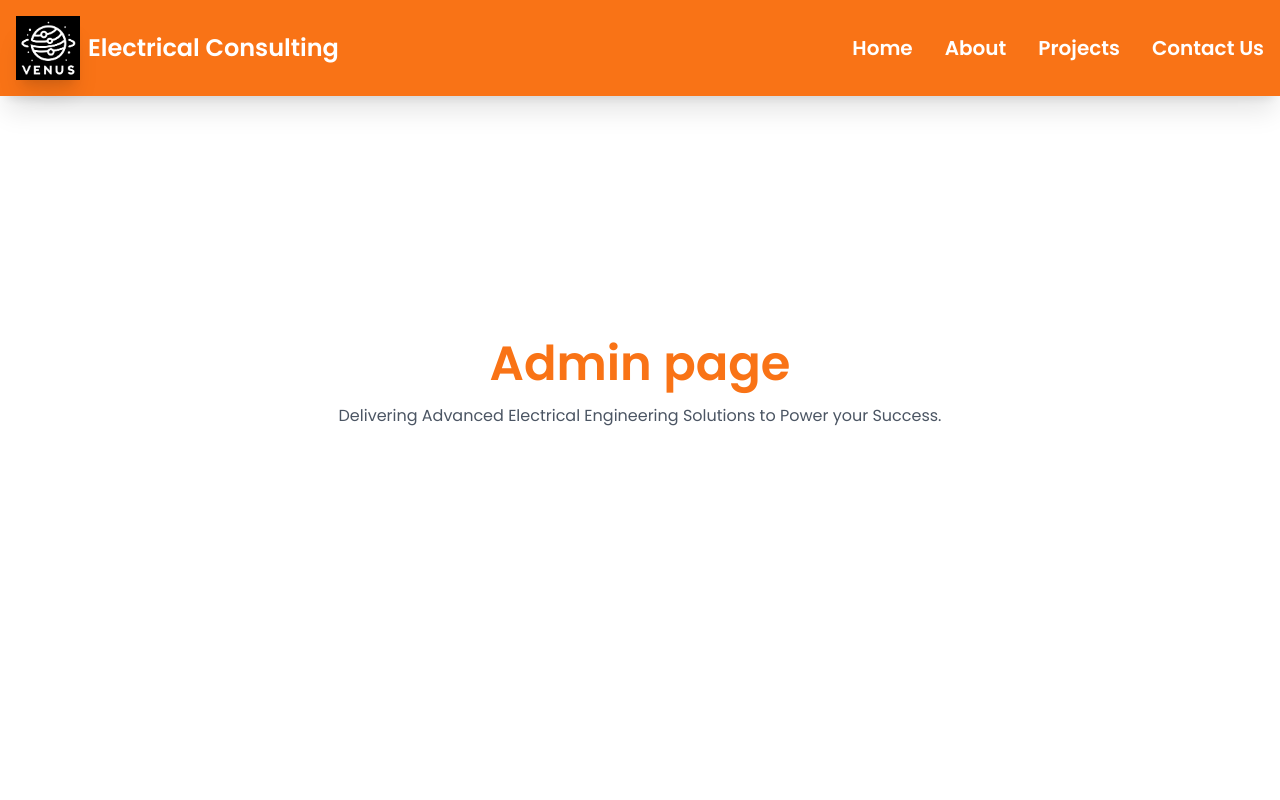
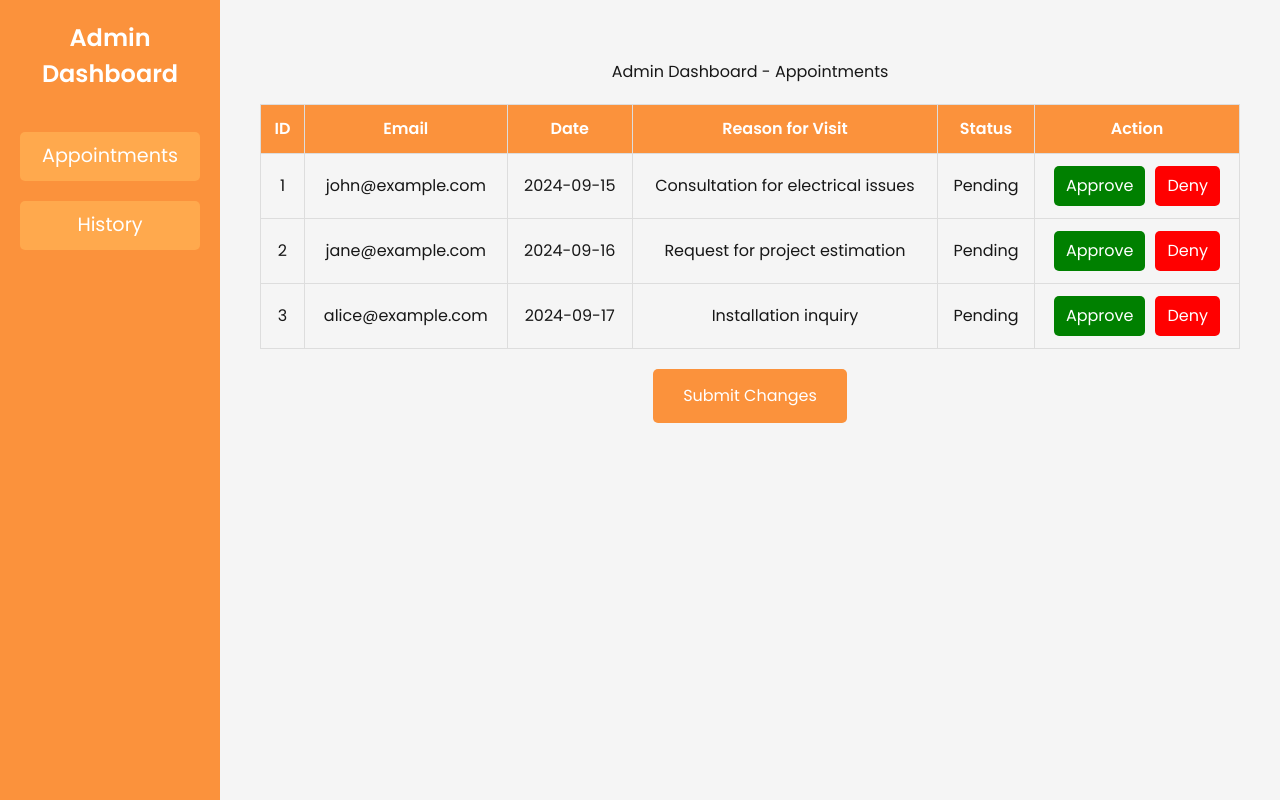
Before and after one commit to noorverma/venus-consulting, a Next.js app: page /Admin in a window 1280 px wide. Built offline with nearby package versions, Linux system fonts and the light colour scheme.

Commit message:
admin-page

```diff
--- a/app/Admin/page.js
+++ b/app/Admin/page.js
@@ -1,21 +1,136 @@
-'use client'
-import Navbar from "../components/navbar";
+// app/admin/page.js
 
-const AdminPage = () => {
+"use client"; // Enabling Client-side rendering
+import React, { useState } from 'react';
+import { useRouter } from 'next/navigation';
+import AdminNavbar from '../components/AdminNavbar';
+
+const AdminDashboard = () => {
+  const router = useRouter(); // For navigation to the history page
+
+  // Sample data for appointments
+  const [appointments, setAppointments] = useState([
+    { id: 1, email: 'john@example.com', date: '2024-09-15', reason: 'Consultation for electrical issues', status: 'Pending' },
+    { id: 2, email: 'jane@example.com', date: '2024-09-16', reason: 'Request for project estimation', status: 'Pending' },
+    { id: 3, email: 'alice@example.com', date: '2024-09-17', reason: 'Installation inquiry', status: 'Pending' },
+  ]);
+
+  // Handle approve/deny actions
+  const handleAction = (id, action) => {
+    setAppointments((prevAppointments) =>
+      prevAppointments.map((appointment) =>
+        appointment.id === id ? { ...appointment, status: action } : appointment
+      )
+    );
+  };
+
+  // Handle submit changes button click
+  const handleSubmit = () => {
+    router.push('/history'); // Navigate to history page
+  };
+
   return (
-    <div>
-      <Navbar />
-      <header className="flex items-center justify-center h-screen bg-white">
-        <div className="text-center">
-          <h1 className="text-5xl font-bold text-orange-500 mb-4">Admin page</h1>
-          <p className="text-gray-600 mb-8">Delivering Advanced Electrical Engineering Solutions to Power your Success.</p>
-          <div className="flex justify-center space-x-4">
+    <div style={{ display: 'flex', height: '100vh' }}>
+      {/* Sidebar Navigation */}
+      <AdminNavbar />
 
-          </div>
+      {/* Main Content */}
+      <div style={mainContentStyle}>
+        <h1 style={{ textAlign: 'center', margin: '20px 0' }}>Admin Dashboard - Appointments</h1>
+
+        {/* Appointments Table */}
+        <table style={tableStyle}>
+          <thead>
+            <tr style={{ backgroundColor: '#f9f9f9' }}>
+              <th style={tableHeaderStyle}>ID</th>
+              <th style={tableHeaderStyle}>Email</th>
+              <th style={tableHeaderStyle}>Date</th>
+              <th style={tableHeaderStyle}>Reason for Visit</th>
+              <th style={tableHeaderStyle}>Status</th>
+              <th style={tableHeaderStyle}>Action</th>
+            </tr>
+          </thead>
+          <tbody>
+            {appointments.map((appointment) => (
+              <tr key={appointment.id}>
+                <td style={tableCellStyle}>{appointment.id}</td>
+                <td style={tableCellStyle}>{appointment.email}</td>
+                <td style={tableCellStyle}>{appointment.date}</td>
+                <td style={tableCellStyle}>{appointment.reason}</td>
+                <td style={tableCellStyle}>{appointment.status}</td>
+                <td style={tableCellStyle}>
+                  <button style={approveButtonStyle} onClick={() => handleAction(appointment.id, 'Approved')}>Approve</button>
+                  <button style={denyButtonStyle} onClick={() => handleAction(appointment.id, 'Denied')}>Deny</button>
+                </td>
+              </tr>
+            ))}
+          </tbody>
+        </table>
+
+        {/* Submit Button */}
+        <div style={{ textAlign: 'center', margin: '20px' }}>
+          <button style={submitButtonStyle} onClick={handleSubmit}>Submit Changes</button>
         </div>
-      </header>
+      </div>
     </div>
   );
 };
 
-export default AdminPage;
+// Styles
+const mainContentStyle = {
+  flexGrow: 1,
+  padding: '40px',
+  backgroundColor: '#f5f5f5',
+};
+
+const tableStyle = {
+  width: '100%',
+  borderCollapse: 'collapse',
+  marginTop: '20px',
+};
+
+const tableHeaderStyle = {
+  padding: '12px',
+  border: '1px solid #ddd',
+  backgroundColor: '#FB923C',
+  textAlign: 'center',
+  color: '#fff',
+  fontWeight: 'bold',
+};
+
+const tableCellStyle = {
+  padding: '12px',
+  border: '1px solid #ddd',
+  textAlign: 'center',
+};
+
+const approveButtonStyle = {
+  padding: '8px 12px',
+  backgroundColor: 'green',
+  color: '#fff',
+  border: 'none',
+  borderRadius: '5px',
+  cursor: 'pointer',
+  marginRight: '10px',
+};
+
+const denyButtonStyle = {
+  padding: '8px 12px',
+  backgroundColor: 'red',
+  color: '#fff',
+  border: 'none',
+  borderRadius: '5px',
+  cursor: 'pointer',
+};
+
+const submitButtonStyle = {
+  padding: '15px 30px',
+  backgroundColor: '#FB923C',
+  color: '#fff',
+  fontSize: '16px',
+  border: 'none',
+  borderRadius: '5px',
+  cursor: 'pointer',
+};
+
+export default AdminDashboard;
--- /dev/null
+++ b/app/components/AdminNavbar.js
@@ -0,0 +1,48 @@
+// app/components/AdminNavbar.js
+
+import React from 'react';
+import { useRouter } from 'next/navigation';
+
+const AdminNavbar = () => {
+  const router = useRouter();
+
+  return (
+    <nav style={navbarStyle}>
+      <div style={sidebarHeaderStyle}>Admin Dashboard</div>
+      <div style={linkStyle} onClick={() => router.push('/admin')}>Appointments</div>
+      <div style={linkStyle} onClick={() => router.push('/history')}>History</div>
+    </nav>
+  );
+};
+
+// CSS styles in JS
+const navbarStyle = {
+  width: '220px',
+  height: '100vh',
+  backgroundColor: '#FB923C',
+  color: '#fff',
+  display: 'flex',
+  flexDirection: 'column',
+  padding: '20px',
+  boxShadow: '2px 0 5px rgba(0, 0, 0, 0.1)',
+};
+
+const sidebarHeaderStyle = {
+  fontSize: '1.5rem',
+  fontWeight: 'bold',
+  marginBottom: '30px',
+  textAlign: 'center',
+};
+
+const linkStyle = {
+  fontSize: '1.2rem',
+  margin: '10px 0',
+  cursor: 'pointer',
+  padding: '10px',
+  textAlign: 'center',
+  backgroundColor: '#FFA94D',
+  borderRadius: '5px',
+  transition: 'background-color 0.3s ease',
+};
+
+export default AdminNavbar;
--- /dev/null
+++ b/app/history/page.js
@@ -0,0 +1,82 @@
+// app/history/page.js
+
+"use client"; // Enable client-side rendering
+import React, { useState } from 'react';
+import AdminNavbar from '../components/AdminNavbar';
+
+const HistoryPage = () => {
+  // Sample data for appointment history
+  const [appointments] = useState([
+    { id: 1, email: 'john@example.com', date: '2024-09-15', reason: 'Consultation for electrical issues', status: 'Approved' },
+    { id: 2, email: 'jane@example.com', date: '2024-09-16', reason: 'Request for project estimation', status: 'Denied' },
+    { id: 3, email: 'alice@example.com', date: '2024-09-17', reason: 'Installation inquiry', status: 'Approved' },
+  ]);
+
+  return (
+    <div style={{ display: 'flex', height: '100vh' }}>
+      {/* Sidebar Navigation */}
+      <AdminNavbar />
+
+      {/* Main Content */}
+      <div style={mainContentStyle}>
+        <h1 style={{ textAlign: 'center', margin: '20px 0' }}>Appointments History</h1>
+
+        {/* Appointments Table */}
+        <table style={tableStyle}>
+          <thead>
+            <tr>
+              <th style={tableHeaderStyle}>ID</th>
+              <th style={tableHeaderStyle}>Email</th>
+              <th style={tableHeaderStyle}>Date</th>
+              <th style={tableHeaderStyle}>Reason for Visit</th>
+              <th style={tableHeaderStyle}>Status</th>
+            </tr>
+          </thead>
+          <tbody>
+            {appointments.map((appointment) => (
+              <tr key={appointment.id}>
+                <td style={tableCellStyle}>{appointment.id}</td>
+                <td style={tableCellStyle}>{appointment.email}</td>
+                <td style={tableCellStyle}>{appointment.date}</td>
+                <td style={tableCellStyle}>{appointment.reason}</td>
+                <td style={tableCellStyle}>{appointment.status}</td>
+              </tr>
+            ))}
+          </tbody>
+        </table>
+      </div>
+    </div>
+  );
+};
+
+// Styles
+const mainContentStyle = {
+  flexGrow: 1,
+  padding: '40px',
+  backgroundColor: '#f5f5f5',
+  overflowY: 'auto',
+};
+
+const tableStyle = {
+  width: '100%',
+  borderCollapse: 'collapse',
+  marginTop: '20px',
+  backgroundColor: '#fff',
+};
+
+const tableHeaderStyle = {
+  padding: '12px',
+  border: '1px solid #ddd',
+  backgroundColor: '#FB923C', // Orange color
+  textAlign: 'center',
+  color: '#fff',
+  fontWeight: 'bold',
+};
+
+const tableCellStyle = {
+  padding: '12px',
+  border: '1px solid #ddd',
+  textAlign: 'center',
+};
+
+export default HistoryPage;
```
Also changed, not shown: 2 other files (tests, documents, lock files or other folders).
